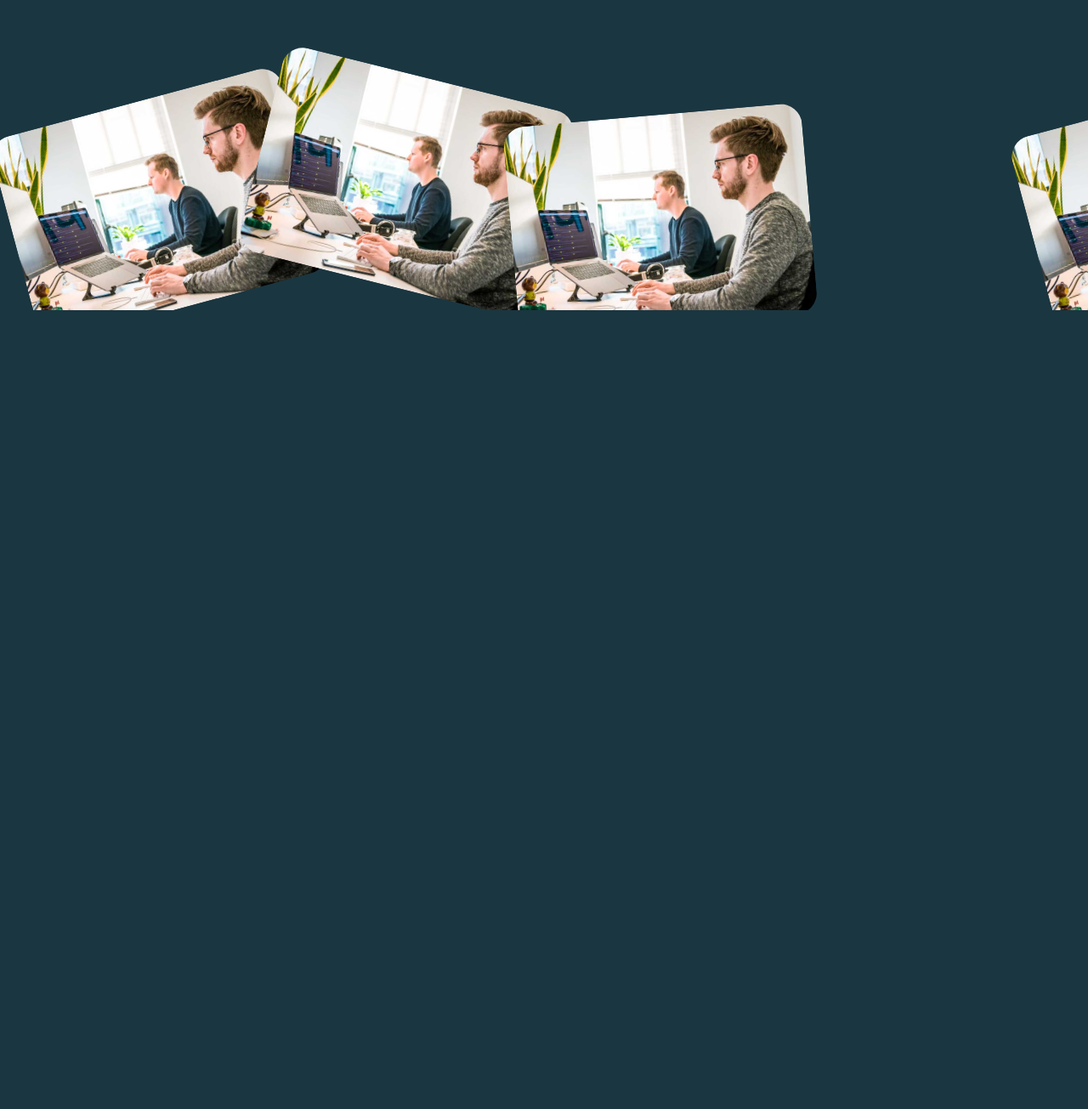
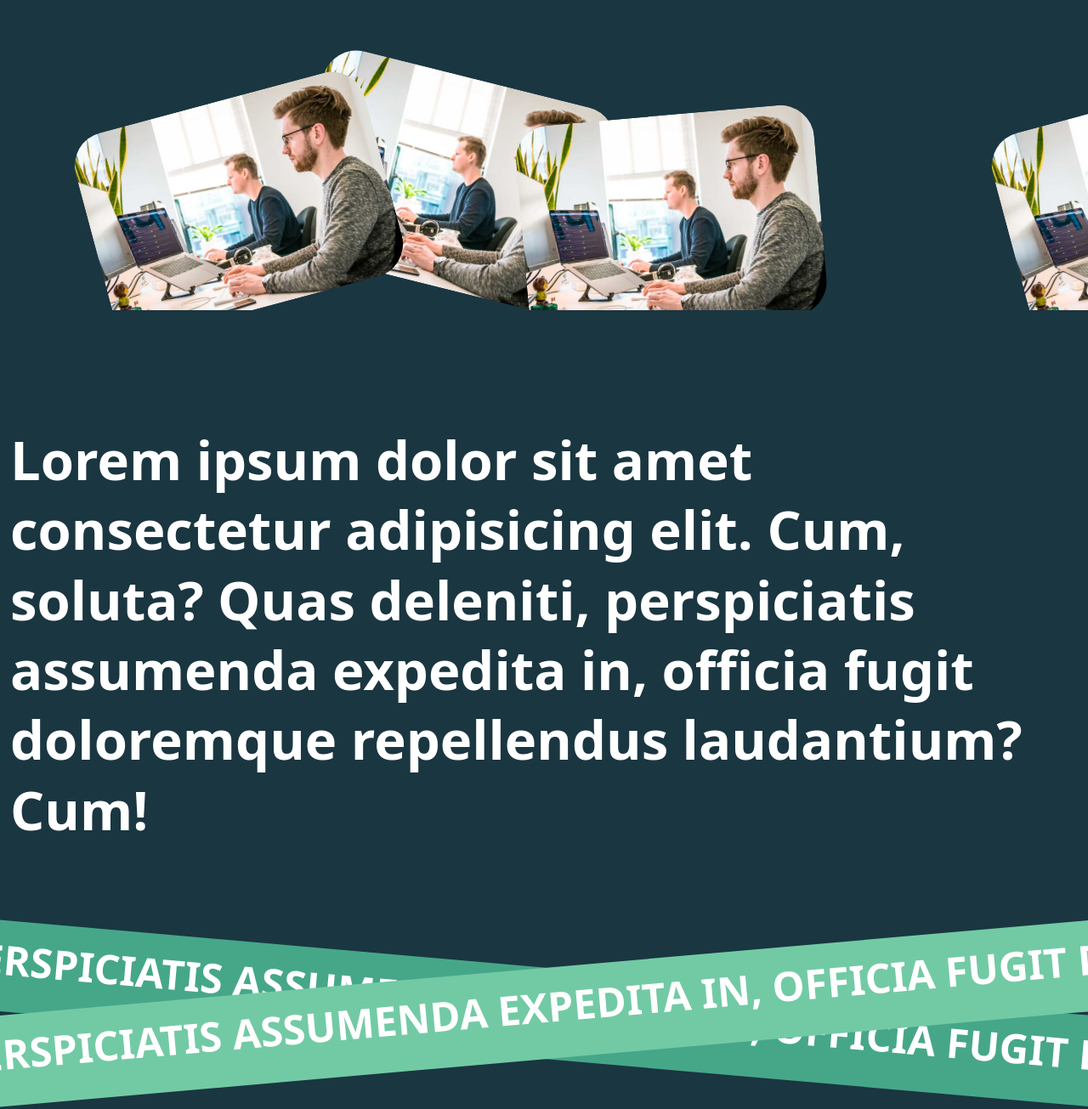
Before and after one commit to Mukan41/gcm, a plain HTML site: page index.html in a window 1280 px wide. Shown: the part 452-1757 px from the top of the page at 85% size. Before the commit the page ends 817 px from the top, so only its background shows below. Drawn offline with nearby package versions, Linux system fonts and the light colour scheme.

Commit message:
about section

```diff
--- a/index.html
+++ b/index.html
@@ -26,20 +26,38 @@
             </div>
 
             <div class="row">
-                <div class="col-sm-12 d-flex flex-row flex-nowrap gap-5">
+                <div class="col-sm-12 d-flex flex-row flex-nowrap gap-2 justify-content-center">
 
-                    <img class="hero-scroll-image " id="one" src="./assets/images/cta-img.jpg" alt="">
-                    <img class="hero-scroll-image " id="two" src="./assets/images/cta-img.jpg" alt="">
-                    <img class="hero-scroll-image " id="three" src="./assets/images/cta-img.jpg" alt="">
+                    <img class="hero-scroll-image " id="imgone" src="./assets/images/cta-img.jpg" alt="">
+                    <img class="hero-scroll-image " id="imgtwo" src="./assets/images/cta-img.jpg" alt="">
+                    <img class="hero-scroll-image " id="imgthree" src="./assets/images/cta-img.jpg" alt="">
 
-                    <img class="hero-scroll-image " id="one" src="./assets/images/cta-img.jpg" alt="">
-                    <img class="hero-scroll-image " id="two" src="./assets/images/cta-img.jpg" alt="">
-                    <img class="hero-scroll-image " id="three" src="./assets/images/cta-img.jpg" alt="">
+                    <img class="hero-scroll-image " id="imgone" src="./assets/images/cta-img.jpg" alt="">
+                    <img class="hero-scroll-image " id="imgtwo" src="./assets/images/cta-img.jpg" alt="">
+                    <img class="hero-scroll-image " id="imgthree" src="./assets/images/cta-img.jpg" alt="">
 
-                    <!-- <img class="hero-scroll-image " id="four" src="./assets/images/cta-img.jpg" alt="">
-                    <img class="hero-scroll-image " id="five" src="./assets/images/cta-img.jpg" alt="">
-                    <img class="hero-scroll-image " id="six" src="./assets/images/cta-img.jpg" alt=""> -->
+                    <img class="hero-scroll-image " id="imgone" src="./assets/images/cta-img.jpg" alt="">
+                    <img class="hero-scroll-image " id="imgtwo" src="./assets/images/cta-img.jpg" alt="">
+                    <img class="hero-scroll-image " id="imgthree" src="./assets/images/cta-img.jpg" alt="">
                 </div>
+            </div>
+        </div>
+    </section>
+    <section class="about-section overflow-hidden">
+        <div class="container-fluid">
+            <div class="row">
+                <div class="col-sm-12">
+                    <p class="about-gcm">Lorem ipsum dolor sit amet consectetur adipisicing elit. Cum, soluta? Quas deleniti, perspiciatis assumenda expedita in, officia fugit doloremque repellendus laudantium? Cum!</p>
+                </div>
+            </div>
+
+        </div>
+        <div class="d-flex flex-column align-items-center mx-auto cross-moving-headings">
+            <div class=" cross-heading-wrapper uper">
+                <p class="">Lorem ipsum dolor sit amet consectetur adipisicing elit. Cum, soluta? Quas deleniti, perspiciatis assumenda expedita in, officia fugit doloremque repellendus laudantium? Cum!</p>
+            </div>
+            <div class=" cross-heading-wrapper niche">
+                <p class="">Lorem ipsum dolor sit amet consectetur adipisicing elit. Cum, soluta? Quas deleniti, perspiciatis assumenda expedita in, officia fugit doloremque repellendus laudantium? Cum!</p>
             </div>
         </div>
     </section>
--- a/style.css
+++ b/style.css
@@ -1,7 +1,7 @@
 :root{
     --background-color:#1a3641;
     --green-dark:#46a788;
-    --green-light:#d3ffd0;
+    --green-light:#72caa5;
     --white:#fff;
     --secondary-text:#cdcdcd;
     --black:#000;
@@ -14,6 +14,7 @@ body{
 /* ====header===== */
 .hero-section{
     padding-top: calc(5rem + 5vw);
+    padding-bottom: calc(5rem + 1vw);
 }
 .hero-section-heading{
     margin-bottom: calc(2.5rem + 5vw);
@@ -25,14 +26,48 @@ body{
 }
 .hero-scroll-image{
     max-width:28%;
-    border-radius: 25px;
+    border-radius: 40px;
 }
-.hero-scroll-image#one{
+.hero-scroll-image#imgone{
     transform: rotate(-15deg);
 }
-.hero-scroll-image#two{
+.hero-scroll-image#imgtwo{
     transform: rotate(14deg) translate(-32%);
+    z-index: -1;
 }
-.hero-scroll-image#three{
+.hero-scroll-image#imgthree{
     transform: rotate(-5deg) translate(-60%);
 }
+.about-section{
+    padding-top: calc(1rem + 2vw);
+    padding-bottom: calc(1rem + 2vw);
+}
+
+.about-gcm{
+    font-size: calc(1rem + 3.7vw);
+    line-height: 130%;
+    color: var(--white);
+    font-weight: 700;
+}
+.cross-heading-wrapper{
+    word-wrap: nowrap;
+    padding-top: .6rem;
+    padding-bottom: .6rem;
+    font-size: calc(1rem + 2.5vw);
+    text-transform: uppercase;
+    color: var(--white);
+    background-color: var(--green-dark);
+    font-weight: 700;
+    width: 6000px;
+}
+.cross-moving-headings{
+    padding-top: calc(1.5rem + 4vw);
+    padding-bottom: calc(1.5rem + 4vw);
+}
+.cross-heading-wrapper.uper{
+   transform: rotate(5deg) translateY(50%);
+}
+.cross-heading-wrapper.niche{
+    transform: rotate(-5deg) translateY(-50%);
+    background-color: var(--green-light);
+}
```
